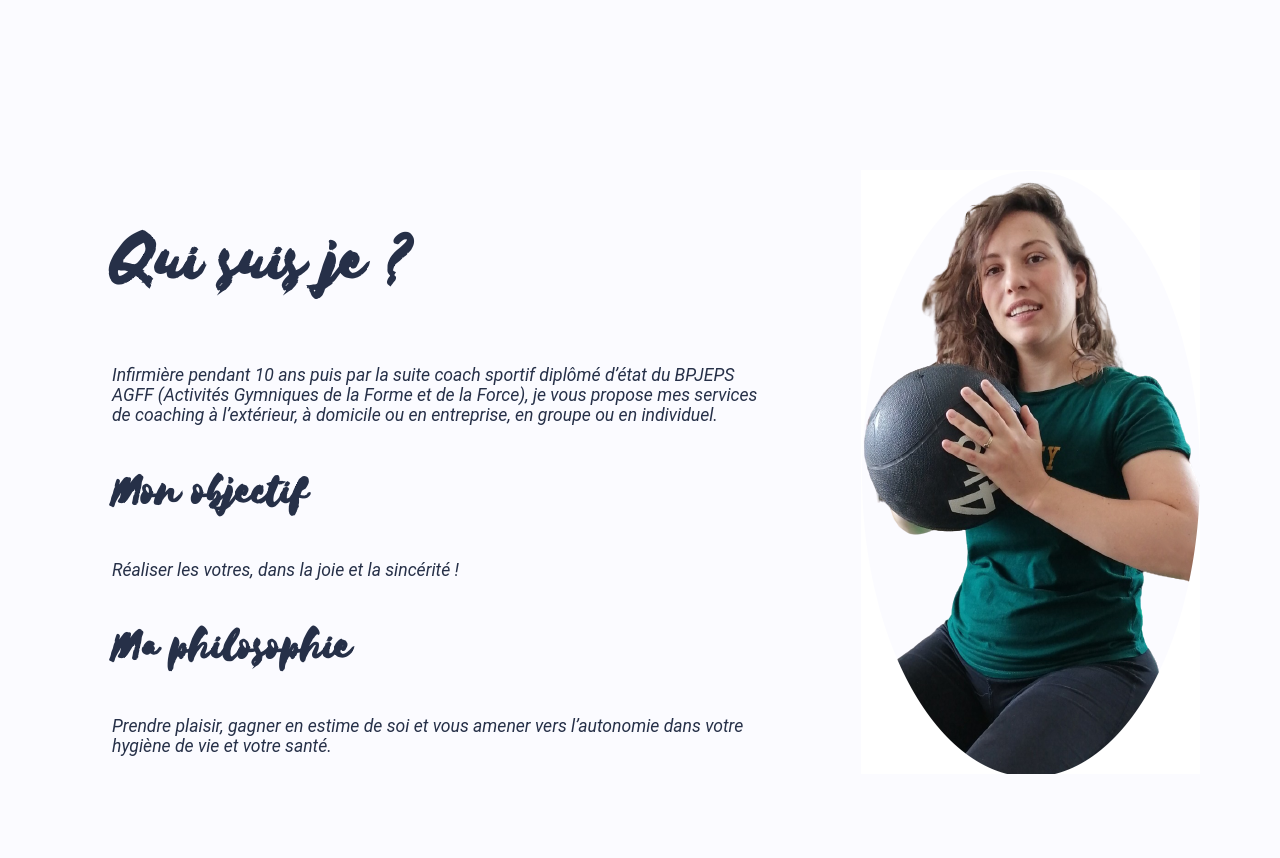
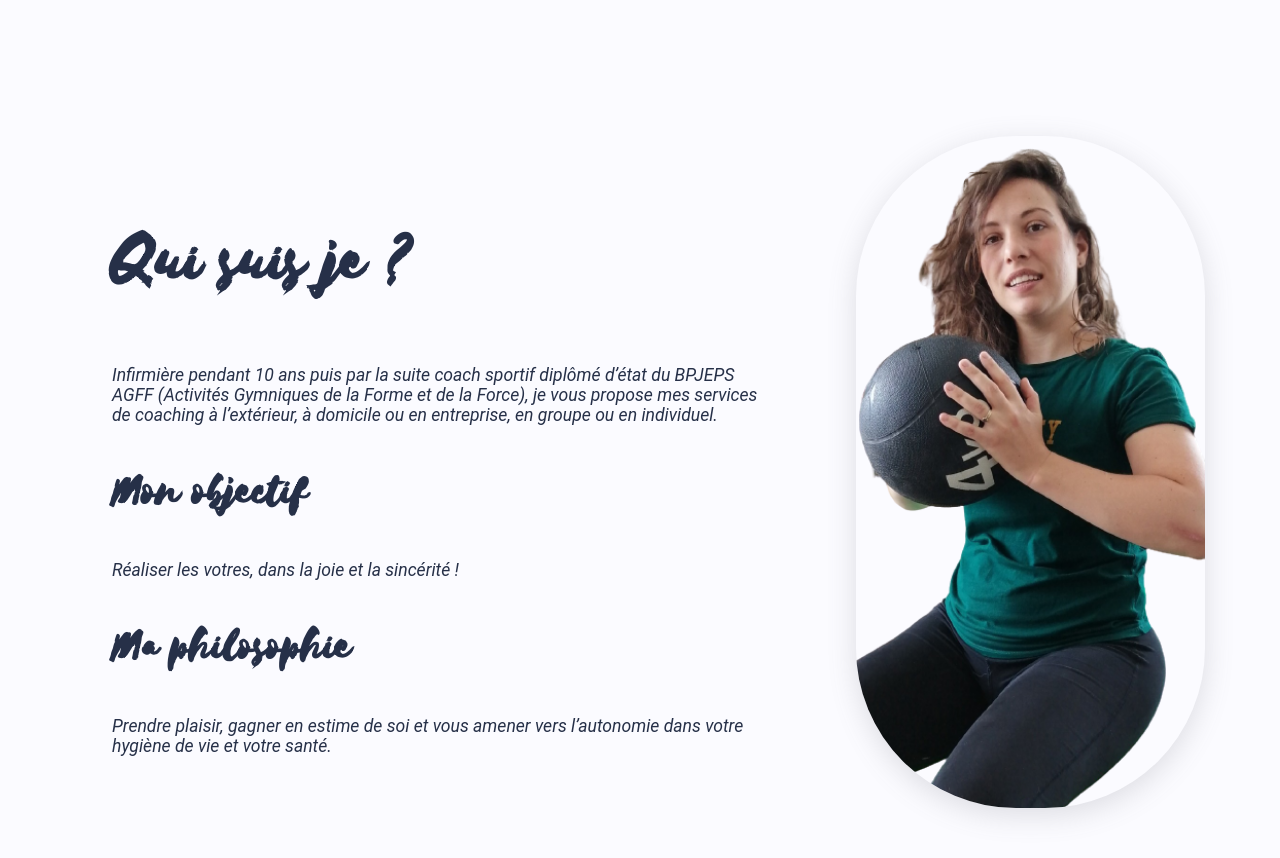
Before and after one commit to danidji/mama_mouv, a Next.js app: page / in a window 1280 px wide. Shown: the part 760-1618 px from the top of the page. Built offline with nearby package versions, Linux system fonts and the light colour scheme.

Commit message:
MOD - image page "qui suis je?"

```diff
--- a/pages/components/MainContent.jsx
+++ b/pages/components/MainContent.jsx
@@ -52,7 +52,9 @@ const MainContent = (props) => {
                         </div>
                     </div>
                     <div className="image_pres">
-                        <img src="/images/coaching_jo4_sbg5.png" alt="Pres Mama mouv" />
+                        <div className="frame">
+                            <img src="/images/mama_mouv6.png" alt="Pres Mama mouv" />
+                        </div>
                     </div>
                 </div>
                 <div className="panel coaching" id="coaching-view" >
--- a/styles/general/components/_main_content.sass
+++ b/styles/general/components/_main_content.sass
@@ -34,9 +34,21 @@
             align-items: center
             padding: 1rem
             flex: 2
-            img
-                height: 90%
-                width: auto
+            // background-color: red
+            .frame
+                height: 100%
+                border-radius: 10rem
+                overflow: hidden
+                // padding: .5rem
+                box-shadow: rgba(100, 100, 111, 0.2) 0px 7px 29px 0px
+                // background-color: $bgc-color
+                img
+                    // height: 90%
+                    width: auto
+                    height: 100%
+                    width: 100%
+                    object-fit: cover
+                    z-index: 2
     .coaching
         .coaching_panel
             display: flex
```
Also changed, not shown: public/images/mama_mouv6.png (added).
